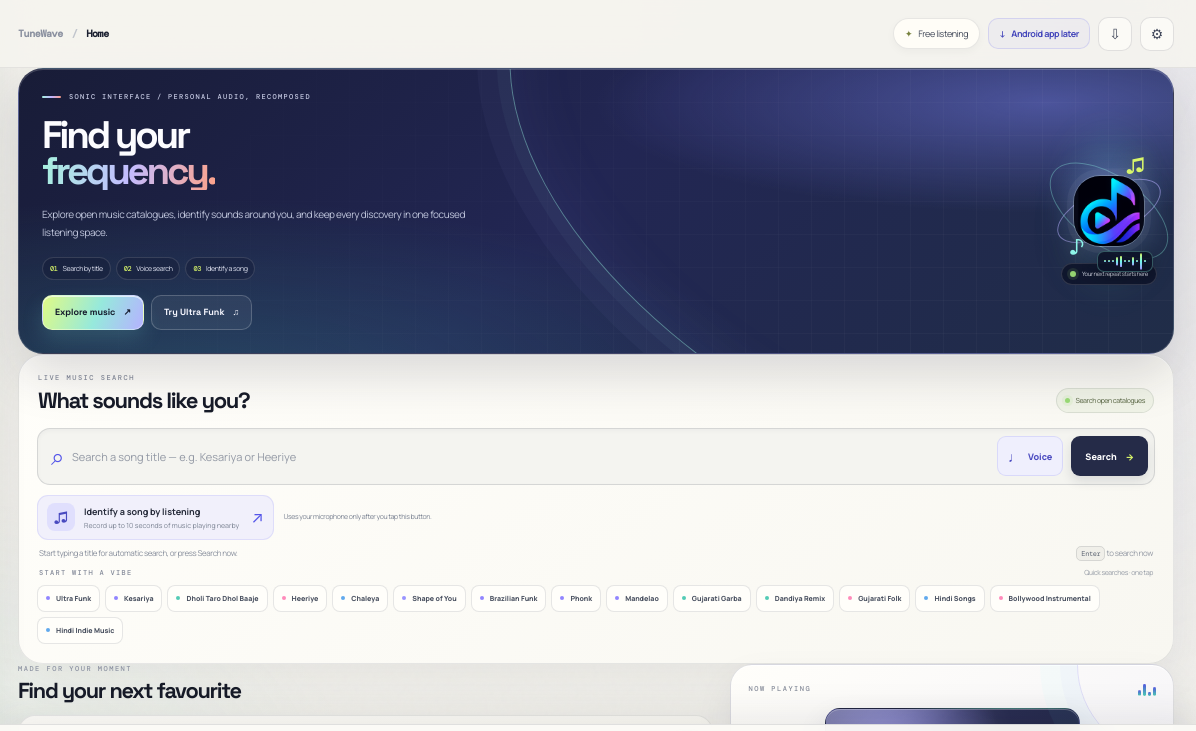
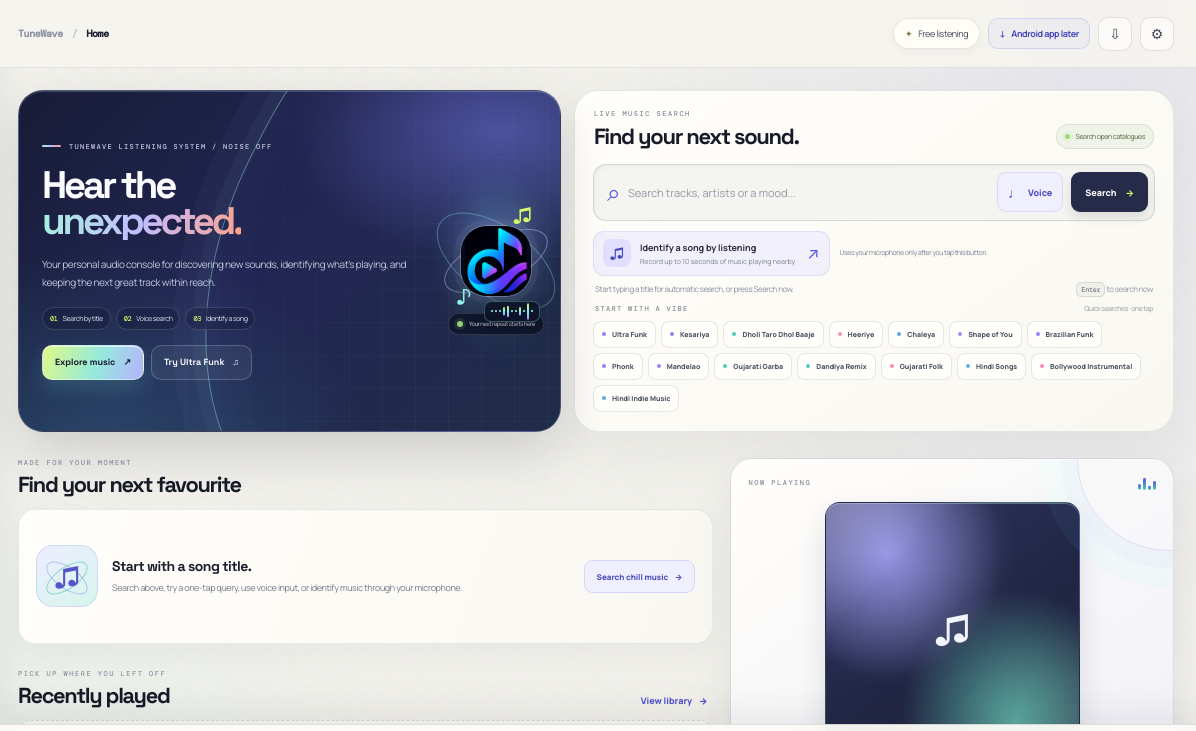
Before and after one commit to kapatelkirtan/tunewave-gtu-rwpd, a website: page index.html in a window 1280 px wide. Shown: the top 731 px of the page, 84-1280 px from the left. Drawn offline with nearby package versions, Linux system fonts and the light colour scheme; no server answers.

Commit message:
Restructure TuneWave launch deck and refresh UI

```diff
--- a/index.html
+++ b/index.html
@@ -3,13 +3,13 @@
 <head>
   <meta charset="utf-8">
   <meta name="viewport" content="width=device-width, initial-scale=1, viewport-fit=cover">
-  <meta name="theme-color" content="#080812">
+  <meta name="theme-color" content="#f1f0eb">
   <meta name="description" content="TuneWave — find songs by title, voice, or by listening to a short music sample.">
-  <title>TuneWave — Your Sound Universe</title>
+  <title>TuneWave — Listening, Reimagined</title>
   <link rel="icon" type="image/png" href="icon-192.png">
   <link rel="apple-touch-icon" href="apple-touch-icon.png">
   <link rel="manifest" href="manifest.webmanifest">
-  <link rel="stylesheet" href="style.css?v=20261018-36">
+  <link rel="stylesheet" href="style.css?v=20261018-37">
   <script src="config.js"></script>
   <script defer src="app.js?v=20261018-18"></script>
 </head>
@@ -57,11 +57,12 @@
         </div>
       </header>
 
-      <section class="welcome-row" id="welcome-row">
+      <div class="launch-deck" id="launch-deck">
+<section class="welcome-row" id="welcome-row">
         <div>
-          <p class="eyebrow"><span class="eyebrow-line"></span> SONIC INTERFACE / PERSONAL AUDIO, RECOMPOSED</p>
-          <h1>Find your<br><span>frequency.</span></h1>
-          <p class="welcome-copy">Explore open music catalogues, identify sounds around you, and keep every discovery in one focused listening space.</p>
+          <p class="eyebrow"><span class="eyebrow-line"></span> TUNEWAVE LISTENING SYSTEM / NOISE OFF</p>
+          <h1>Hear the<br><span>unexpected.</span></h1>
+          <p class="welcome-copy">Your personal audio console for discovering new sounds, identifying what’s playing, and keeping the next great track within reach.</p>
           <div class="hero-capabilities" aria-label="Ways to find music">
             <span><b>01</b> Search by title</span>
             <span><b>02</b> Voice search</span>
@@ -81,21 +82,18 @@
           <div class="hero-caption"><span class="live-dot"></span> Your next repeat starts here</div>
         </div>
       </section>
-
-
-
-      <section class="search-section" aria-label="Search music">
+<section class="search-section" aria-label="Search music">
         <div class="search-intro">
           <div>
             <p class="section-kicker">LIVE MUSIC SEARCH</p>
-            <h2>What sounds like you?</h2>
+            <h2>Find your next sound.</h2>
           </div>
           <span class="search-intro-note"><span class="live-dot"></span> Search open catalogues</span>
         </div>
         <form id="search-form" class="search-box">
           <span class="search-symbol" aria-hidden="true">⌕</span>
           <label class="sr-only" for="search-input">Search by song title</label>
-          <input id="search-input" name="q" type="search" autocomplete="off" placeholder="Search a song title — e.g. Kesariya or Heeriye">
+          <input id="search-input" name="q" type="search" autocomplete="off" placeholder="Search tracks, artists or a mood...">
           <button type="button" class="voice-button" id="voice-button" aria-label="Say a song title" title="Say a song title"><span>♩</span><span class="voice-text">Voice</span></button>
           <button type="submit" class="search-submit">Search <span>→</span></button>
         </form>
@@ -123,6 +121,9 @@
 
 
       </section>
+</div>
+
+
 
 
 
```
